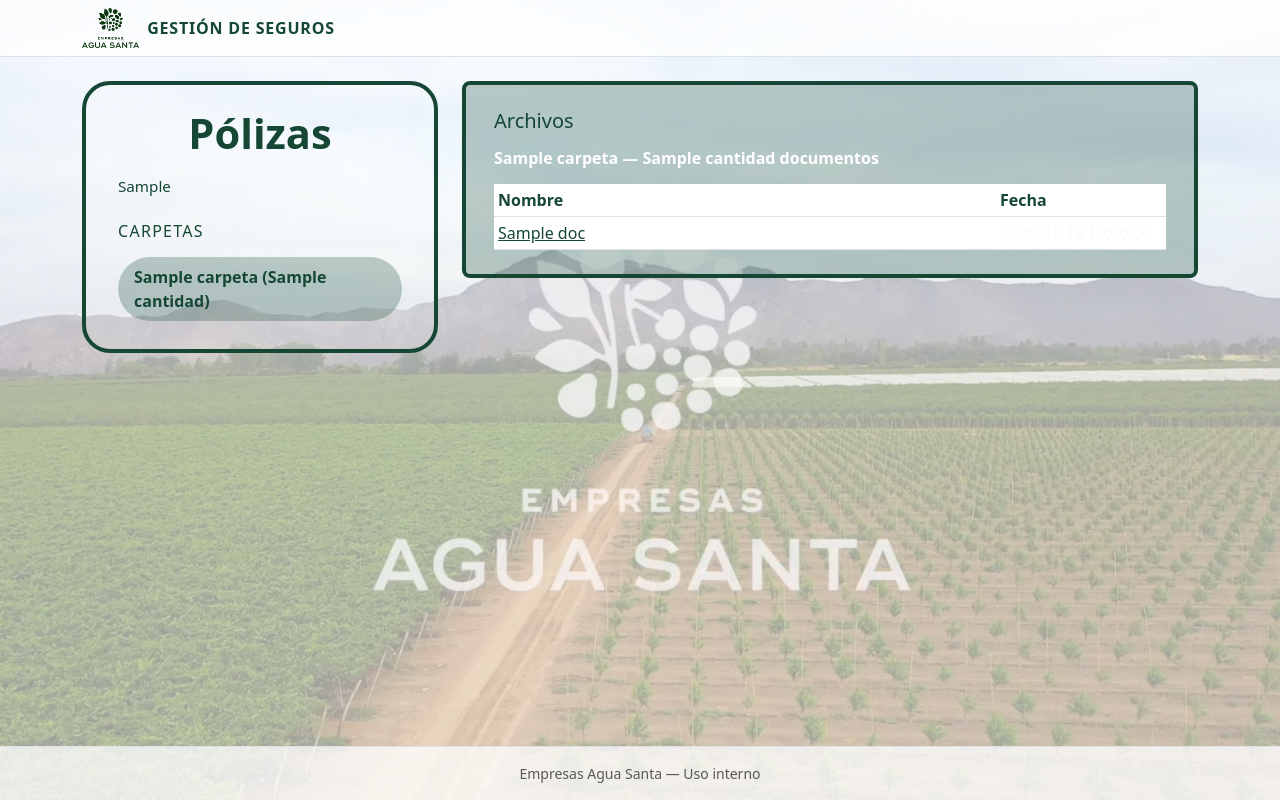
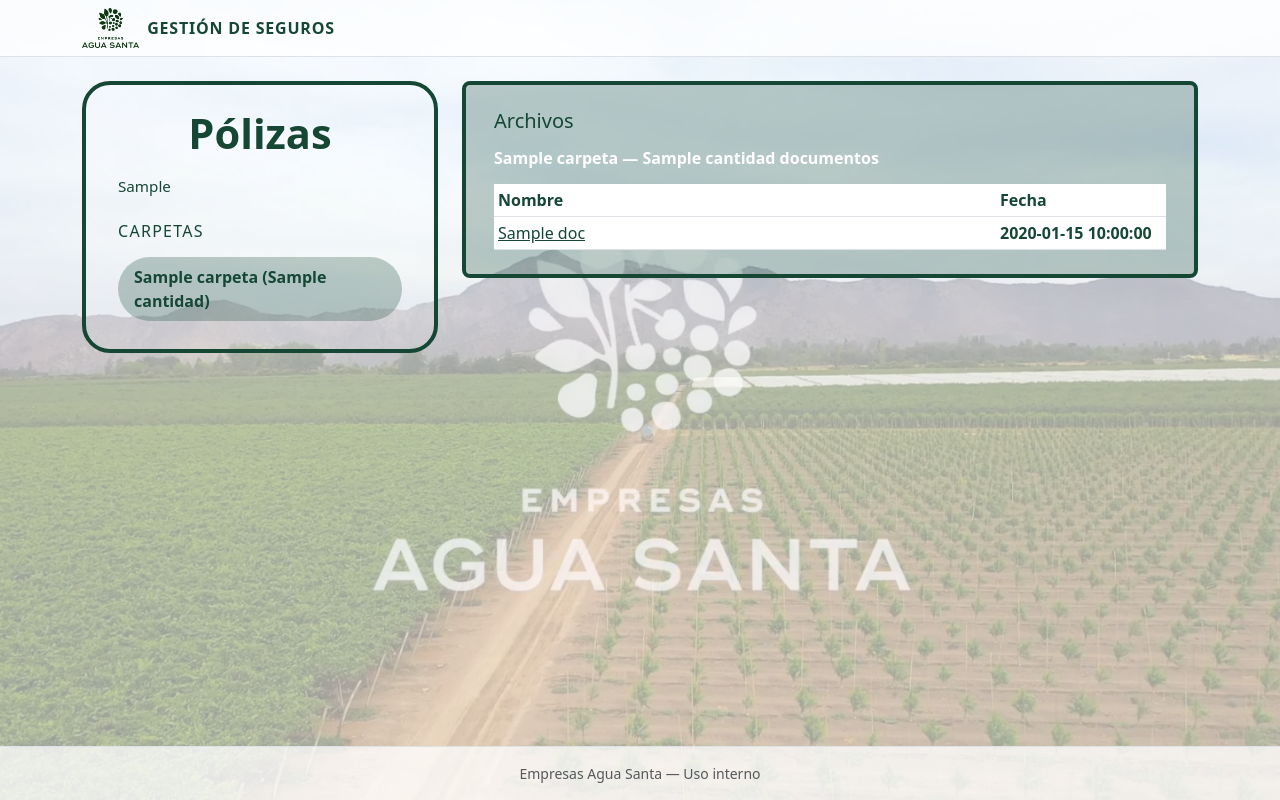
Before and after one commit to EdsonLazoAguaSanta/seguimiento_polizas, a FastAPI app: template templates/polizas_publica.html in a window 1280 px wide. Run offline with FastAPI, Linux system fonts and the light colour scheme; the template is opened without the code that fills it: most values are stand-ins (such as "Sample title", 1, 10 or a date in 2020).

Commit message:
Update polizas_publica.html

```diff
--- a/templates/polizas_publica.html
+++ b/templates/polizas_publica.html
@@ -141,7 +141,7 @@
                           </td>
                           <td>
                             {% if doc.fecha %}
-                              <span class="text-light">{{ doc.fecha }}</span>
+                              <span style="color:#154734; font-weight:600;">{{ doc.fecha }}</span>
                             {% endif %}
                           </td>
                         </tr>
```
